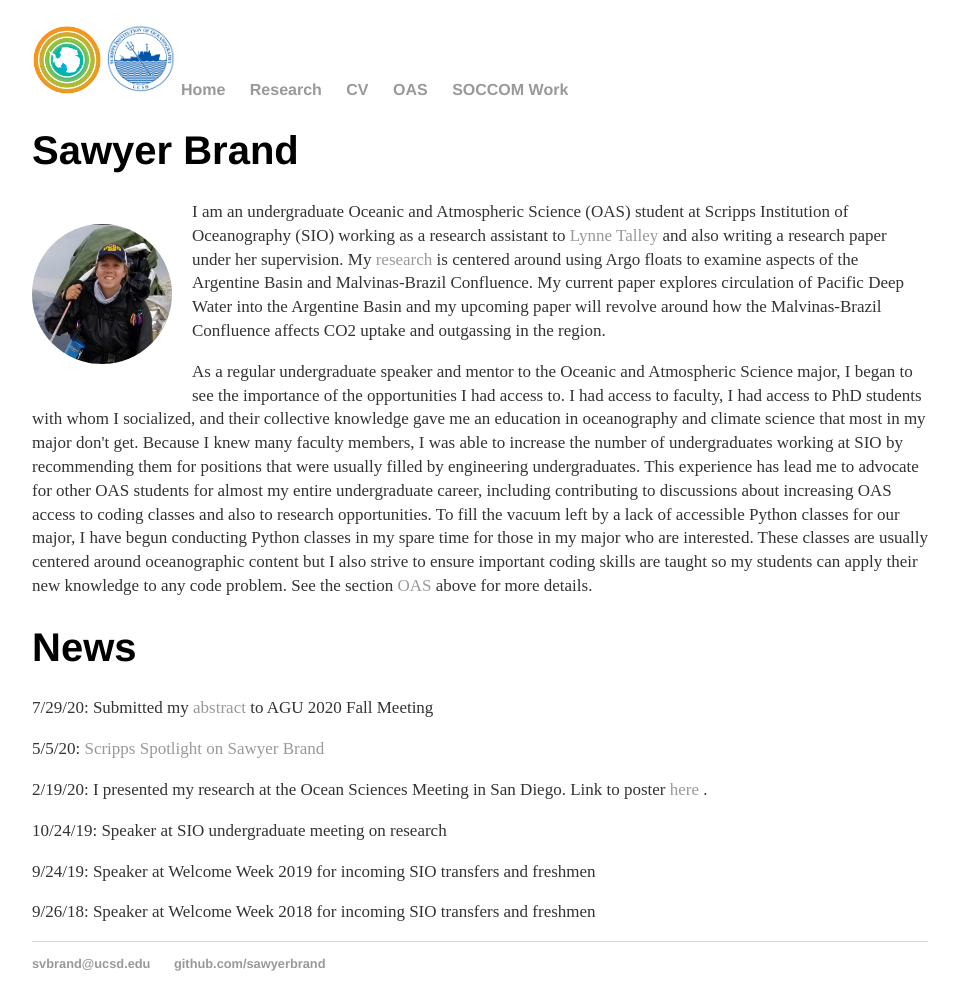
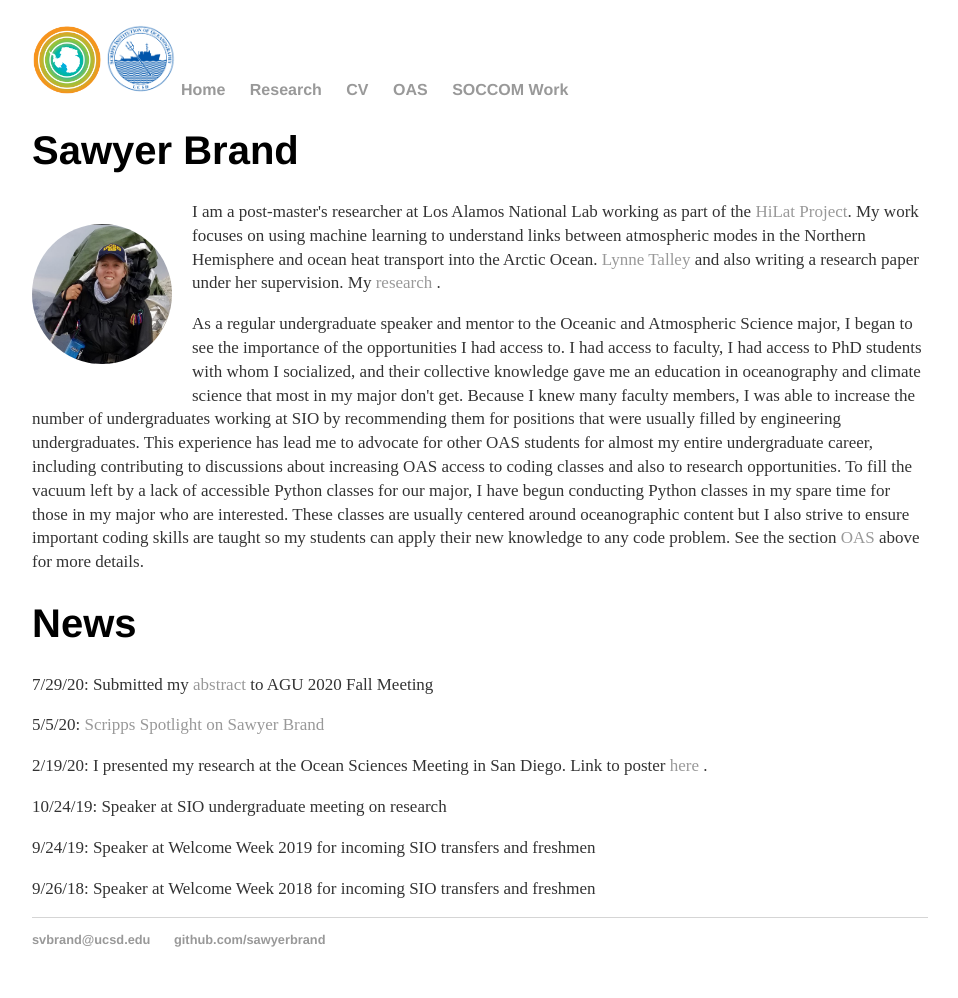
Before and after one commit to SawyerBrand/SawyerBrand.github.io, a Jekyll site: the page built from index.html, in a window 1280 px wide. Shown: the whole page, without its empty margins (160-1118 px from the left). Built offline with Jekyll 4.4.1, drawn with Linux system fonts in a browser that asks for light colours; after the commit the page ends 974 px from its top, so only the background shows below that.

Commit message:
Update index.html

```diff
--- a/index.html
+++ b/index.html
@@ -23,11 +23,10 @@ title: Sawyer Brand
 			<div>
 			<p style="float: left;"><img style="margin-right:20px" src="Circle_Profile_SB.png" width="140" height="140"
 						     class="wdn-stretch rounded-corners" border-radius:50%></p>
-			<p style="font-size:17px"> I am an undergraduate Oceanic and Atmospheric Science (OAS) student at Scripps Institution of Oceanography (SIO) working as a research assistant to
+			<p style="font-size:17px"> I am a post-master's researcher at Los Alamos National Lab working as part of the <a href="https://www.hilat.org/">HiLat Project</a>. My work
+				focuses on using machine learning to understand links between atmospheric modes in the Northern Hemisphere and ocean heat transport into the Arctic Ocean.
 			<a href="http://sam.ucsd.edu/talleyhome.html">Lynne Talley</a> and also writing a research paper under her supervision.
-			My <a href="https://sawyerbrand.github.io/Research/">research</a> is centered around using Argo floats to examine aspects of the Argentine Basin and Malvinas-Brazil Confluence.
-			My current paper explores circulation of Pacific Deep Water into the Argentine Basin and my upcoming paper will revolve around how
-			the Malvinas-Brazil Confluence affects CO2 uptake and outgassing in the region. </p>
+			My <a href="https://sawyerbrand.github.io/Research/">research</a> . </p>
 
 			<p style="font-size:17px" > As a regular undergraduate speaker and mentor to the Oceanic and Atmospheric Science major, I began to see the importance
 			of the opportunities I had access to. I had access to faculty, I had access to PhD students with whom I socialized, and their collective knowledge gave
```
